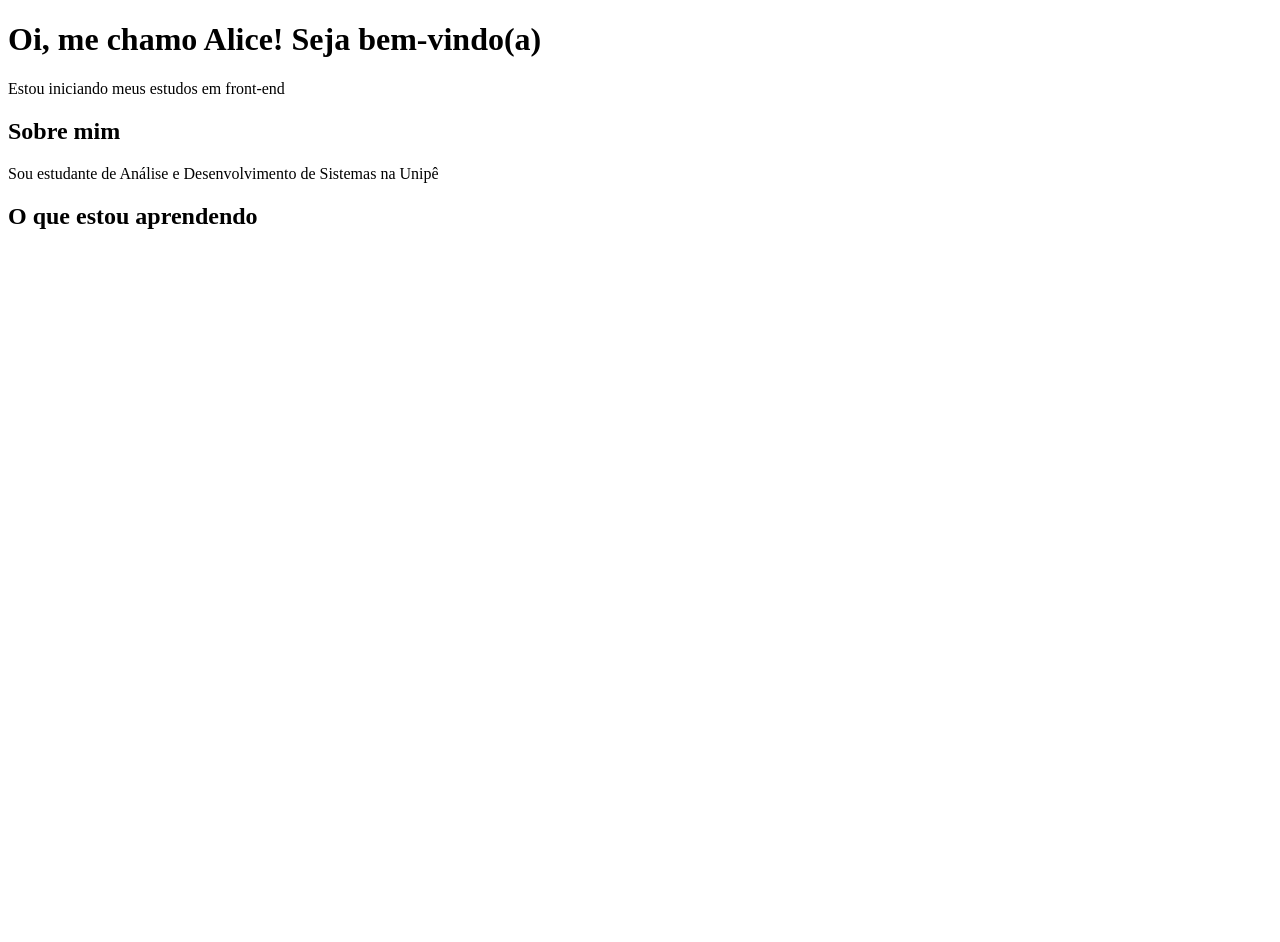
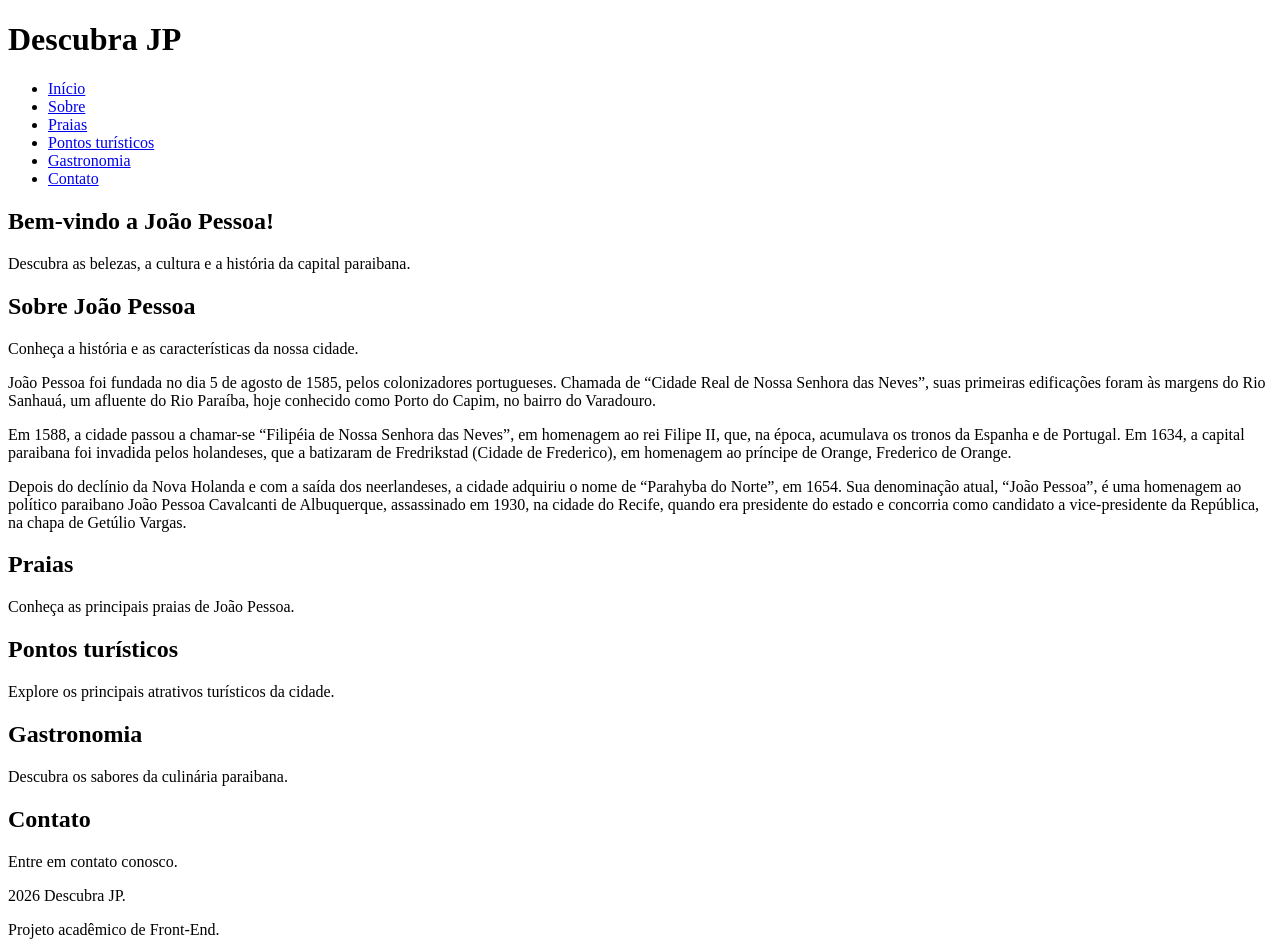
Before and after one commit to 4liceferreira1/Projeto-Front-End, a plain HTML site: page index.html in a window 1280 px wide. Before the commit the page ends 800 px from the top, so only its background shows below. Drawn offline with Linux system fonts and the light colour scheme.

Commit message:
feat: implementa estrutura inicial do HTML
Adiciona cabeçalho, menu de navegação, seções de conteúdo e rodapé do guia turístico.

```diff
--- a/index.html
+++ b/index.html
@@ -1,18 +1,85 @@
 <!DOCTYPE html>
-<html lang = "pt-br"
+<html lang="pt-BR">
 
 <head>
     <meta charset="UTF-8">
-    <meta name="viewport" content="width=devide-width, initial-scale=0.1">
+    <meta name="viewport" content="width=device-width, initial-scale=1.0">
+    <meta name="description" content="Guia turístico de João Pessoa, Paraíba.">
 
-    <title>Meu primeiro projeto</title>
+    <title>Descubra JP | Guia Turístico</title>
+
+    <link rel="stylesheet" href="css/style.css">
 </head>
 
 <body>
-    <h1>Oi, me chamo Alice! Seja bem-vindo(a)</h1>
-    <p>Estou iniciando meus estudos em front-end</p>
-    <h2> Sobre mim</h2>
-    <p>Sou estudante de Análise e Desenvolvimento de Sistemas na Unipê</p>
-    <h2> O que estou aprendendo</h2>
+
+    <header>
+        <h1>Descubra JP</h1>
+
+        <nav>
+            <ul>
+                <li><a href="#inicio">Início</a></li>
+                <li><a href="#sobre">Sobre</a></li>
+                <li><a href="#praias">Praias</a></li>
+                <li><a href="#turismo">Pontos turísticos</a></li>
+                <li><a href="#gastronomia">Gastronomia</a></li>
+                <li><a href="#contato">Contato</a></li>
+            </ul>
+        </nav>
+    </header>
+
+    <!-- Conteúdo principal -->
+    <main>
+
+        <!-- Seção inicial -->
+        <section id="inicio">
+            <h2>Bem-vindo a João Pessoa!</h2>
+            <p>Descubra as belezas, a cultura e a história da capital paraibana.</p>
+        </section>
+
+        <!-- Sobre a cidade -->
+        <section id="sobre">
+            <h2>Sobre João Pessoa</h2>
+            <p>Conheça a história e as características da nossa cidade.</p>
+            <p>João Pessoa foi fundada no dia 5 de agosto de 1585, pelos colonizadores portugueses. Chamada de “Cidade Real de Nossa Senhora das Neves”, suas primeiras edificações foram às margens do Rio Sanhauá, um afluente do Rio Paraíba, hoje conhecido como Porto do Capim, no bairro do Varadouro.</p>
+            <p>Em 1588, a cidade passou a chamar-se “Filipéia de Nossa Senhora das Neves”, em homenagem ao rei Filipe II, que, na época, acumulava os tronos da Espanha e de Portugal. Em 1634, a capital paraibana foi invadida pelos holandeses, que a batizaram de Fredrikstad (Cidade de Frederico), em homenagem ao príncipe de Orange, Frederico de Orange.</p>
+            <p>Depois do declínio da Nova Holanda e com a saída dos neerlandeses, a cidade adquiriu o nome de “Parahyba do Norte”, em 1654. Sua denominação atual, “João Pessoa”, é uma homenagem ao político paraibano João Pessoa Cavalcanti de Albuquerque, assassinado em 1930, na cidade do Recife, quando era presidente do estado e concorria como candidato a vice-presidente da República, na chapa de Getúlio Vargas.</p>
+        </section>
+
+        <!-- Praias -->
+        <section id="praias">
+            <h2>Praias</h2>
+            <p>Conheça as principais praias de João Pessoa.</p>
+        </section>
+
+        <!-- Pontos turísticos -->
+        <section id="turismo">
+            <h2>Pontos turísticos</h2>
+            <p>Explore os principais atrativos turísticos da cidade.</p>
+        </section>
+
+        <!-- Gastronomia -->
+        <section id="gastronomia">
+            <h2>Gastronomia</h2>
+            <p>Descubra os sabores da culinária paraibana.</p>
+        </section>
+
+        <!-- Contato -->
+        <section id="contato">
+            <h2>Contato</h2>
+            <p>Entre em contato conosco.</p>
+        </section>
+
+    </main>
+
+    <!-- Rodapé -->
+    <footer>
+        <p> 2026 Descubra JP.</p>
+        <p>Projeto acadêmico de Front-End.</p>
+    </footer>
+
+    <script src="js/script.js"></script>
 
 </body>
+
+</html>
```
